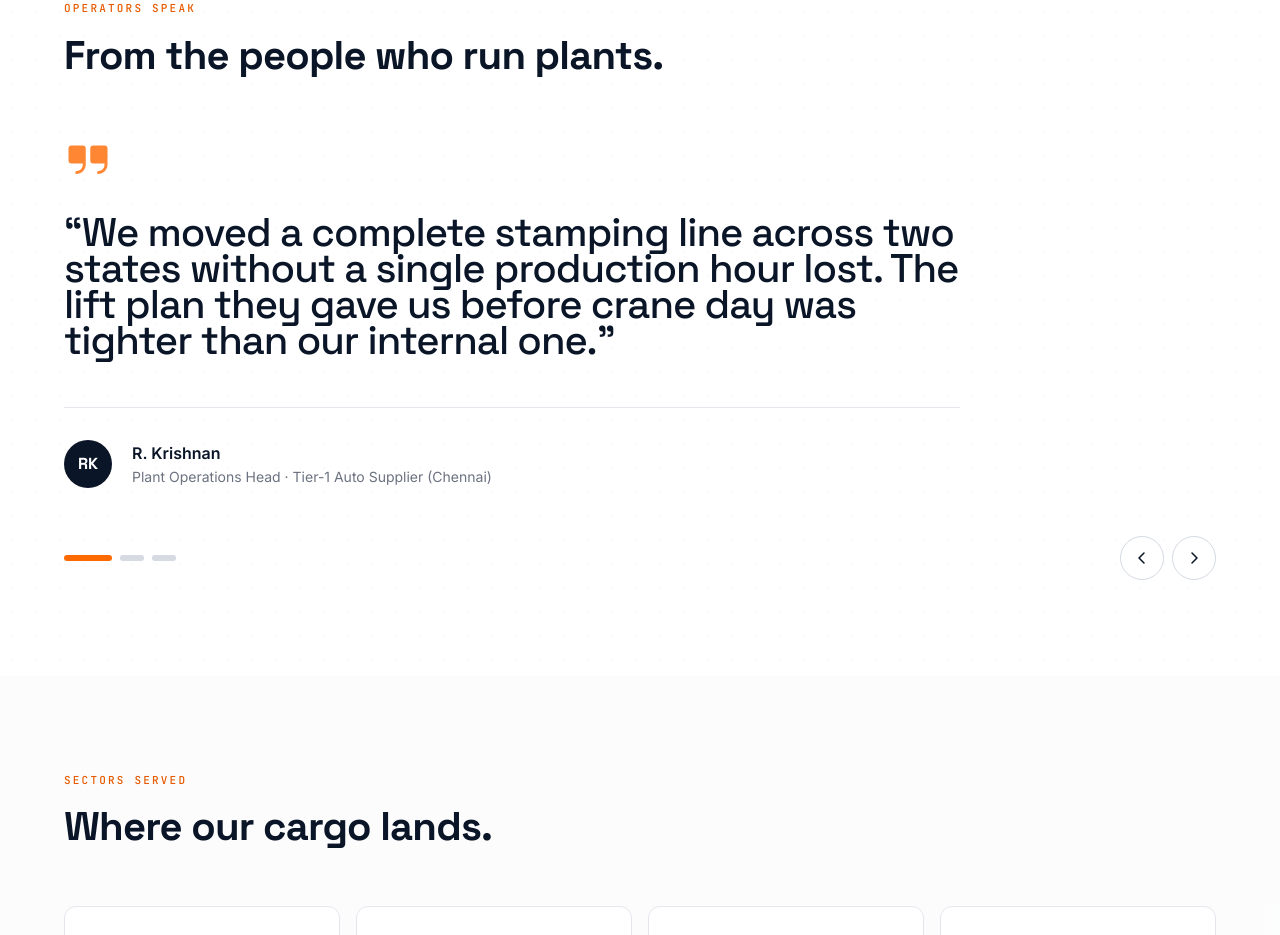
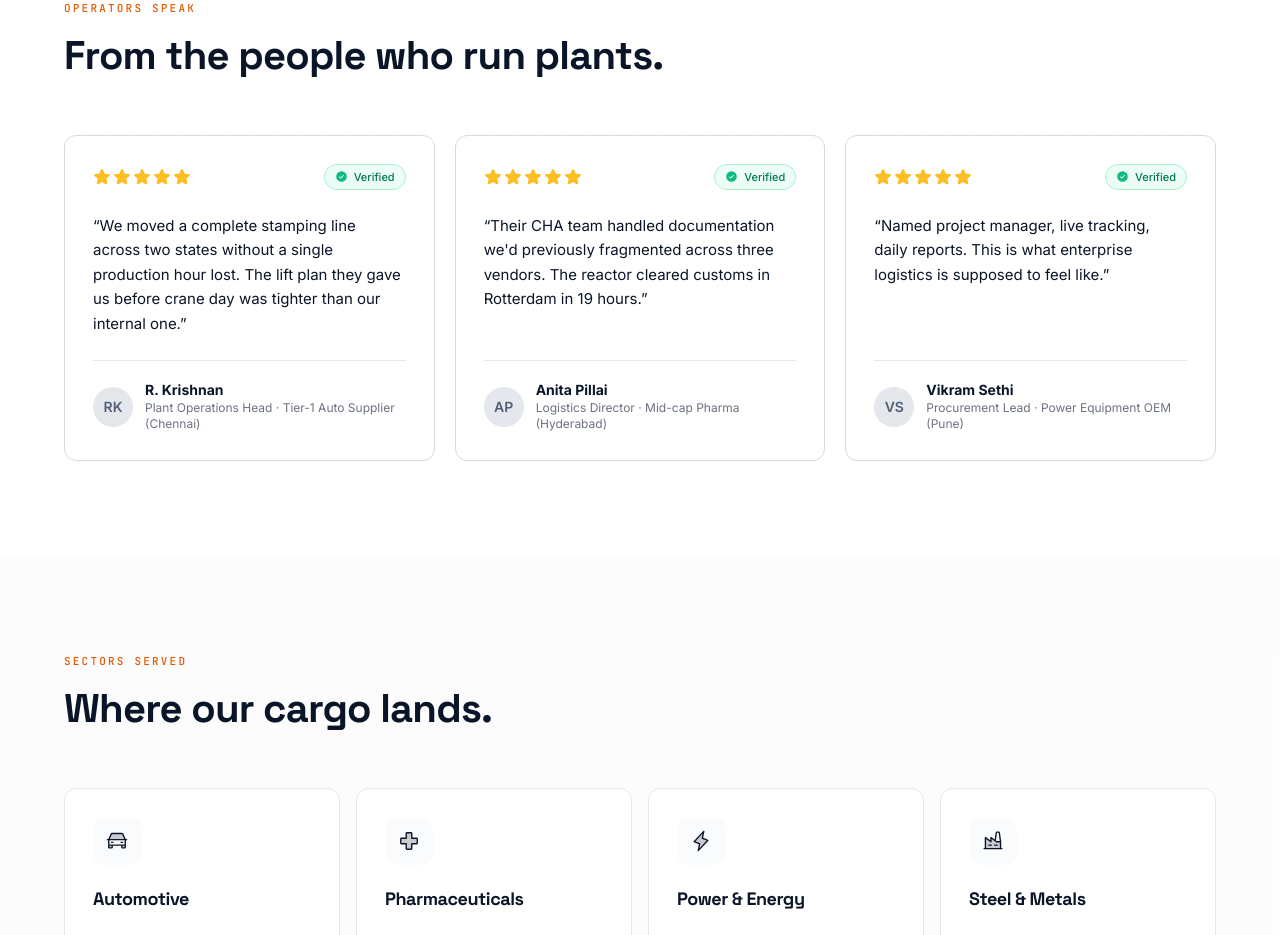
Before and after one commit to vivekreddy9036/neo_packers_movers, a Next.js app: page / in a window 1280 px wide. Shown: the part 5700-6635 px from the top of the page. Built offline with nearby package versions, Linux system fonts and the light colour scheme.

Commit message:
Redesighn: Testimonials

```diff
--- a/components/sections/Testimonials.tsx
+++ b/components/sections/Testimonials.tsx
@@ -1,31 +1,21 @@
 "use client";
 
-import { useCallback, useEffect, useState } from "react";
-import useEmblaCarousel from "embla-carousel-react";
-import Autoplay from "embla-carousel-autoplay";
-import { CaretLeft, CaretRight, Quotes } from "@phosphor-icons/react";
+import { motion } from "framer-motion";
+import { Star, CheckCircle } from "@phosphor-icons/react";
 import { testimonials } from "@/lib/data";
 
+const ease = [0.22, 1, 0.36, 1] as const;
+
+function initials(name: string) {
+  return name
+    .split(" ")
+    .map((n) => n[0])
+    .join("")
+    .slice(0, 2)
+    .toUpperCase();
+}
+
 export function Testimonials() {
-  const [emblaRef, emblaApi] = useEmblaCarousel({ loop: true }, [
-    Autoplay({ delay: 7000, stopOnInteraction: true }),
-  ]);
-  const [selected, setSelected] = useState(0);
-
-  const onSelect = useCallback(() => {
-    if (!emblaApi) return;
-    setSelected(emblaApi.selectedScrollSnap());
-  }, [emblaApi]);
-
-  useEffect(() => {
-    if (!emblaApi) return;
-    onSelect();
-    emblaApi.on("select", onSelect);
-    return () => {
-      emblaApi.off("select", onSelect);
-    };
-  }, [emblaApi, onSelect]);
-
   return (
     <section className="section-py bg-canvas relative overflow-hidden">
       <div className="absolute inset-0 bg-dots opacity-30 pointer-events-none" />
@@ -35,73 +25,50 @@ export function Testimonials() {
           <h2 className="display-h2">From the people who run plants.</h2>
         </div>
 
-        <div className="overflow-hidden" ref={emblaRef}>
-          <div className="flex">
+        <div className="grid grid-cols-1 md:grid-cols-3 gap-5">
           {testimonials.map((t, i) => (
-              <div
+            <motion.div
               key={i}
-                className="min-w-0 shrink-0 grow-0 basis-full pr-12 md:pr-24"
+              initial={{ opacity: 0, y: 24 }}
+              whileInView={{ opacity: 1, y: 0 }}
+              viewport={{ once: true, margin: "-60px" }}
+              transition={{ duration: 0.55, ease, delay: i * 0.08 }}
+              className="bg-white border border-slate-200 rounded-xl p-7 flex flex-col gap-6 hover:shadow-soft hover:-translate-y-0.5 transition-all duration-300"
             >
-                <div className="max-w-4xl">
-                  <Quotes
-                    size={48}
-                    weight="fill"
-                    className="text-signal-500/80 mb-8"
-                  />
-                  <p className="font-display font-medium text-2xl md:text-3xl lg:text-[40px] text-ink-900 leading-[1.2] tracking-tight-display">
+              {/* Stars + Verified badge */}
+              <div className="flex items-center justify-between">
+                <div className="flex gap-0.5">
+                  {Array.from({ length: 5 }).map((_, s) => (
+                    <Star key={s} size={18} weight="fill" className="text-amber-400" />
+                  ))}
+                </div>
+                <span className="inline-flex items-center gap-1.5 text-[11px] font-medium text-emerald-700 bg-emerald-50 border border-emerald-200 px-2.5 py-1 rounded-full">
+                  <CheckCircle size={13} weight="fill" className="text-emerald-500" />
+                  Verified
+                </span>
+              </div>
+
+              {/* Quote */}
+              <p className="text-ink-900 text-[15px] leading-relaxed flex-1">
                 &ldquo;{t.quote}&rdquo;
               </p>
-                  <div className="mt-12 flex items-center gap-5 pt-8 border-t border-slate-100">
-                    <div className="h-12 w-12 grid place-items-center bg-ink-900 rounded-full text-white font-display font-bold">
-                      {t.name
-                        .split(" ")
-                        .map((n) => n[0])
-                        .join("")}
+
+              {/* Author */}
+              <div className="flex items-center gap-3 pt-5 border-t border-slate-100">
+                <div className="h-10 w-10 flex-shrink-0 grid place-items-center rounded-full bg-slate-100 text-slate-600 font-semibold text-sm">
+                  {initials(t.name)}
                 </div>
                 <div>
-                      <p className="font-semibold text-ink-900">{t.name}</p>
-                      <p className="text-sm text-slate-500 mt-0.5">
+                  <p className="font-bold text-ink-900 text-sm leading-tight">
+                    {t.name}
+                  </p>
+                  <p className="text-slate-500 text-xs mt-0.5">
                     {t.title} · {t.company}
                   </p>
                 </div>
               </div>
-                </div>
-              </div>
+            </motion.div>
           ))}
-          </div>
-        </div>
-
-        <div className="mt-12 flex items-center justify-between">
-          <div className="flex gap-2">
-            {testimonials.map((_, i) => (
-              <button
-                key={i}
-                aria-label={`Slide ${i + 1}`}
-                onClick={() => emblaApi?.scrollTo(i)}
-                className={`h-1.5 rounded-full transition-all duration-300 ${
-                  selected === i
-                    ? "w-12 bg-signal-500"
-                    : "w-6 bg-slate-200 hover:bg-slate-300"
-                }`}
-              />
-            ))}
-          </div>
-          <div className="flex gap-2">
-            <button
-              aria-label="Previous"
-              onClick={() => emblaApi?.scrollPrev()}
-              className="grid h-11 w-11 place-items-center rounded-full border border-slate-200 bg-white text-ink-900 hover:border-ink-900 transition-colors"
-            >
-              <CaretLeft size={16} weight="bold" />
-            </button>
-            <button
-              aria-label="Next"
-              onClick={() => emblaApi?.scrollNext()}
-              className="grid h-11 w-11 place-items-center rounded-full border border-slate-200 bg-white text-ink-900 hover:border-ink-900 transition-colors"
-            >
-              <CaretRight size={16} weight="bold" />
-            </button>
-          </div>
         </div>
       </div>
     </section>
```
Lines whose indentation alone changed are shown as unchanged.
